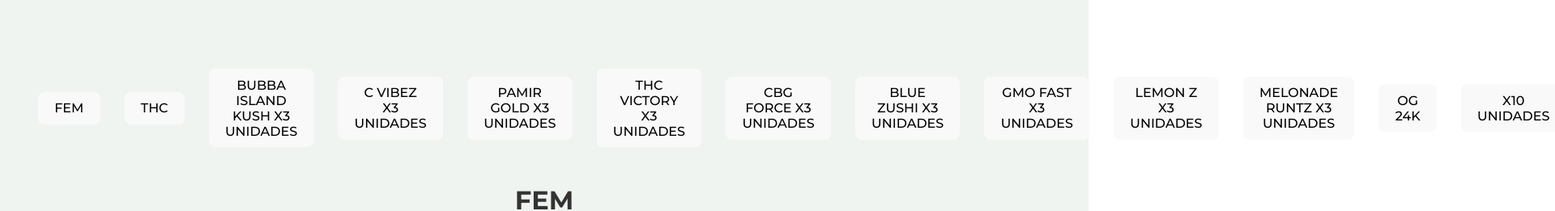
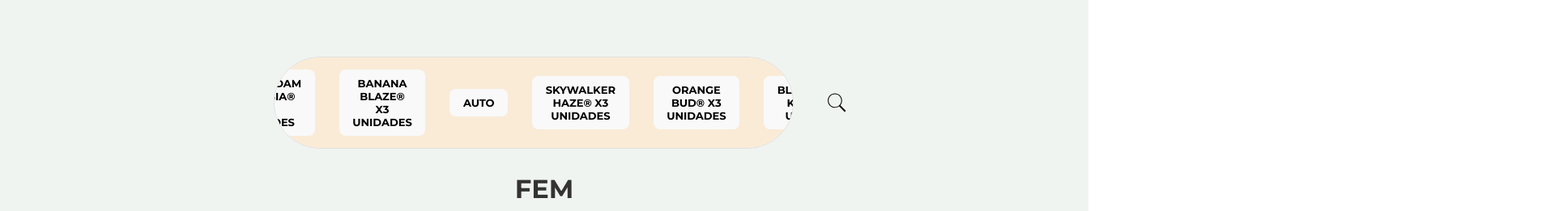
Before and after one commit to fanciidev/menu-web, a React (Vite) app in the folder menu-web/: page / in a window 1280 px wide. Shown: the part 162-423 px from the top of the page at 81% size, 1920 px wide, since content can reach past the window. Built offline with nearby package versions, Linux system fonts and the light colour scheme.

Commit message:
filtros de scroll funcionales pero antiesteticos

```diff
--- a/menu-web/src/components/filter/Filter.jsx
+++ b/menu-web/src/components/filter/Filter.jsx
@@ -5,7 +5,7 @@
 			className={`filter ${active ? "active" : ""}` }
 			onClick={onClick}
 		>
-			{label}
+			{label.toUpperCase()}
 		</button>
 	);
 };
--- a/menu-web/src/components/filterList/FilterList.jsx
+++ b/menu-web/src/components/filterList/FilterList.jsx
@@ -1,7 +1,7 @@
 import  './FilterList.scss';
 import Filter from '../filter/Filter';
 // import tags from 'assets/tags.js';
-const FilterList = ({filters, onFiltersChange, tags}) => {
+const FilterList = ({filters, onFiltersChange, tags, searchActive}) => {
 	const handleFilterChange = (filter) => {
 		if (filters.includes(filter)) {
 			onFiltersChange(filters.filter(f => f !== filter));
@@ -11,9 +11,11 @@
 	};
 	const fullFilterList = [...new Set([...tags, ...filters])];
 	return (
+		<div className={searchActive ? 'carrousel search-active' : 'carrousel'}>
 			<div className="filter-list">
 				{fullFilterList.map((item) =>
 					<Filter
+						className='filter'
 						key={item}
 						label={item}
 						onClick={() => {
@@ -22,6 +24,7 @@
 						active={filters.includes(item)}
 					/>)}
 			</div>
+		</div>
 	);
 };
 
--- a/menu-web/src/components/filterList/filterList.scss
+++ b/menu-web/src/components/filterList/filterList.scss
@@ -1,5 +1,39 @@
-.filter-list{
+.carrousel {
+    width: 50%;
+    border-radius: 75px;
+    overflow-x: scroll;
+    scroll-snap-type: x mandatory;
+    scroll-padding: 0 10px;
+    border: 1px solid #e0e0e0;
+    background-color: antiquewhite;
+}
+
+.search-active {
+    width: 35%;
+}
+
+.carrousel::-webkit-scrollbar {
+    height: 10px;
+    background-color: #f1f1f1;
+    border-radius: 10px;
+}
+
+.carrousel::-webkit-scrollbar-thumb {
+    background-color: rgba(136, 136, 136, 0.2);
+    border-radius: 10px;
+}
+
+.filter-list {
     display: flex;
     justify-content: center;
     align-items: center;
+    padding-left: 18%;
+    margin-left: 10px;
+    margin-right: 10px;
 }
+
+.filter {
+    font-size: small;
+    font-weight: bold;
+    scroll-snap-align: start;
+}
--- a/menu-web/src/components/search/Search.jsx
+++ b/menu-web/src/components/search/Search.jsx
@@ -1,7 +1,6 @@
 import { useState } from 'react';
 import './search.scss';
-function Search({filters, onFiltersChange}) {
-	const [isActive, setActive] = useState(false);
+function Search({filters, onFiltersChange, isActive, setActive}) {
 	const handleFilterChange = (filter) => {
 		if (filters.includes(filter)) {
 			onFiltersChange(filters.filter(f => f !== filter));
--- a/menu-web/src/components/search/search.scss
+++ b/menu-web/src/components/search/search.scss
@@ -9,7 +9,8 @@
     }
 }
 
-.search{
+.search {
+    position: relative;
     display: flex;
     align-items: center;
     flex-direction: row-reverse;
@@ -22,10 +23,12 @@
 
 .search-input-inactive {
     display: none;
+    transform: translate(100%, 0);
 }
 
 .search-input-active {
-    display: flex;
+    display: block;
+    width: 200px;
 }
 
 .form-input {
--- a/menu-web/src/pages/homepage/Homepage.jsx
+++ b/menu-web/src/pages/homepage/Homepage.jsx
@@ -4,6 +4,8 @@
 import { getTags } from 'utils/getTags';
 const Homepage = () => {
 	const [filters, setFilters] = useState([]);
+	const [searchActive, setSearchActive] = useState(false);
+
 	const tags = getTags();
 	return (
 		<div>
@@ -16,9 +18,12 @@
 					<FilterList
 						filters={filters}
 						onFiltersChange={setFilters}
-						tags={tags} />
+						tags={tags}
+						searchActive={searchActive} />
 					<Search
 						filters={filters}
+						isActive={searchActive}
+						setActive={setSearchActive}
 						onFiltersChange={setFilters}
 					/>
 				</div>
--- a/menu-web/src/pages/homepage/homepage.scss
+++ b/menu-web/src/pages/homepage/homepage.scss
@@ -1,5 +1,11 @@
-.filters{
+.filters {
     display: flex;
-    justify-content: space-evenly;
+    justify-content: center;
     align-items: center;
+
+    div {
+        margin-left: 40px;
+    }
 }
+
+.search-active {}
```
Lines whose indentation alone changed are shown as unchanged.
